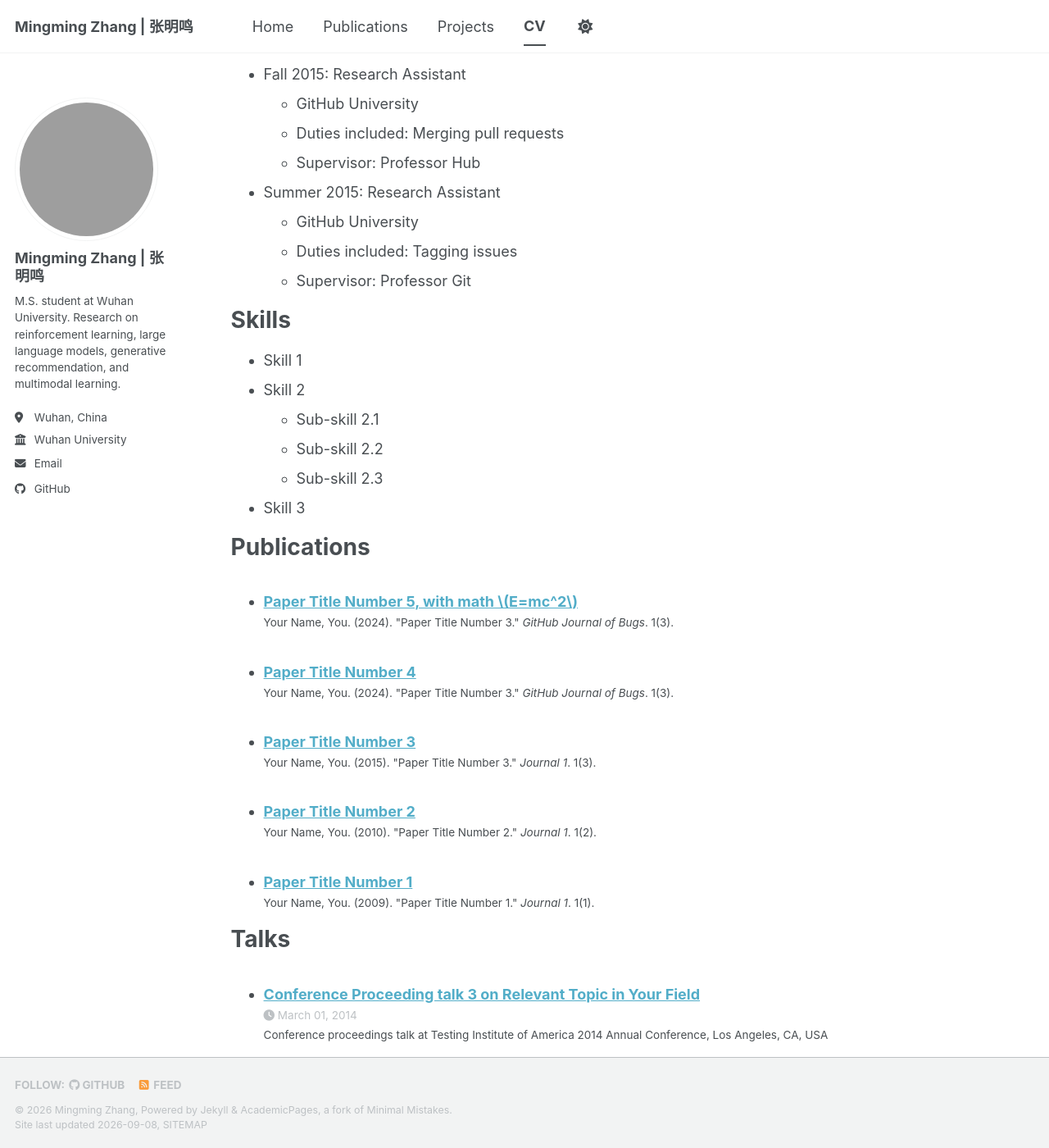
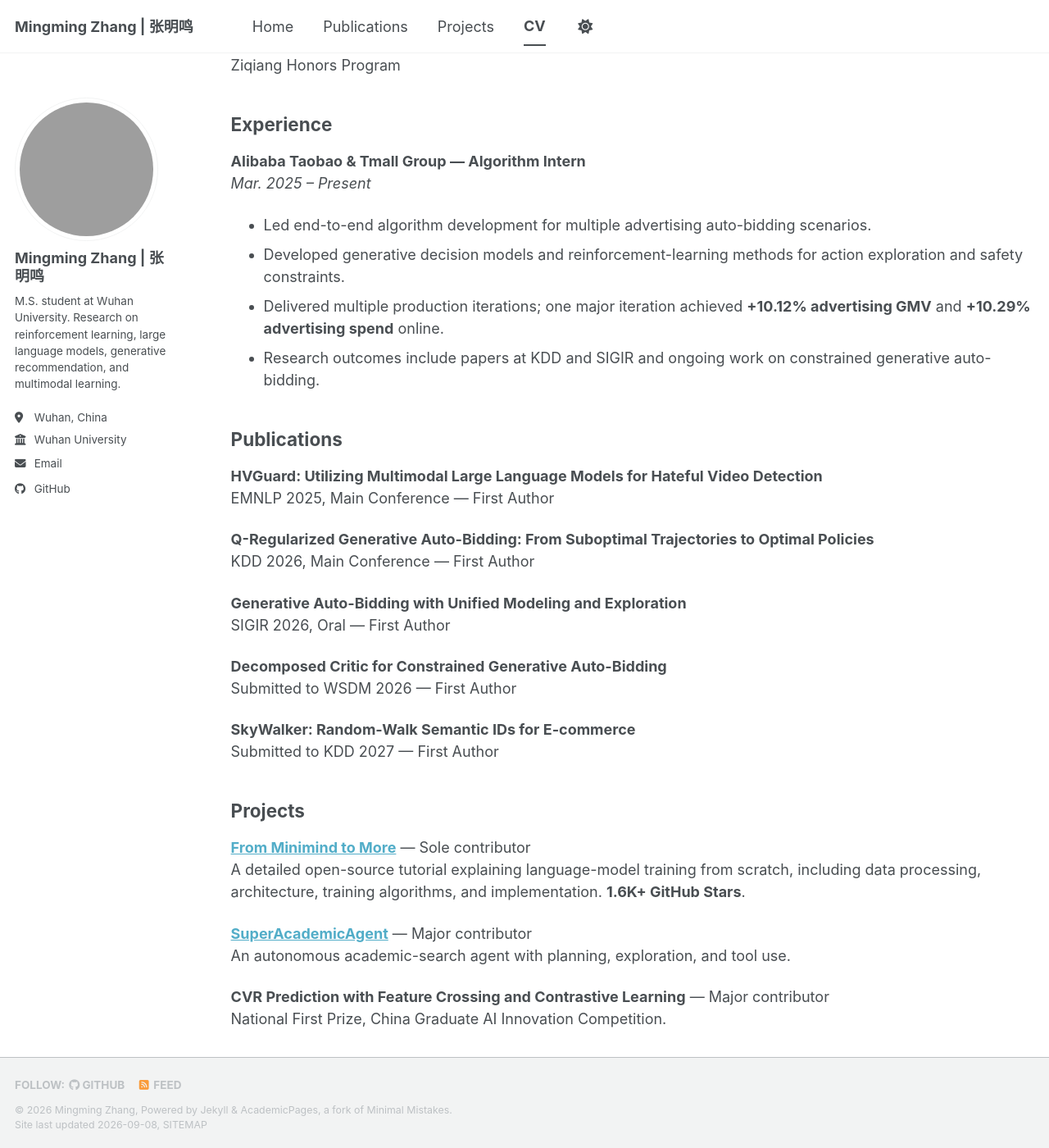
Before and after one commit to Tongyun1/tongyun1.github.io, a Jekyll site: the page built from _pages/cv.md, in a window 1280 px wide and 1400 px high, scrolled down 431 px. Shown: the whole window at 82% size. Built offline with Jekyll 4.4.1, drawn with Linux system fonts in a browser that asks for light colours; a style sheet for code colours, icons or effects is not loaded; some of the changed text lies outside the part shown; grey boxes are pictures that could not be loaded.

Commit message:
Replace template CV with real academic CV

```diff
--- a/_pages/cv.md
+++ b/_pages/cv.md
@@ -7,58 +7,66 @@ redirect_from:
   - /resume
 ---
 
-{% include base_path %}
+# Mingming Zhang (张明鸣)
 
-Education
-======
-* Ph.D in Version Control Theory, GitHub University, 2018 (expected)
-* M.S. in Jekyll, GitHub University, 2014
-* B.S. in GitHub, GitHub University, 2012
+Master's student at Wuhan University working on reinforcement learning, large language models, generative recommendation, and multimodal learning.
 
-Work experience
-======
-* Spring 2024: Academic Pages Collaborator
-  * GitHub University
-  * Duties includes: Updates and improvements to template
-  * Supervisor: The Users
+## Education
 
-* Fall 2015: Research Assistant
-  * GitHub University
-  * Duties included: Merging pull requests
-  * Supervisor: Professor Hub
+**Wuhan University** — M.S., School of Cyber Science and Engineering
+*Sep. 2024 – Present · Expected Jun. 2027*
+Ziqiang Honors Program
 
-* Summer 2015: Research Assistant
-  * GitHub University
-  * Duties included: Tagging issues
-  * Supervisor: Professor Git
+**Wuhan University** — B.S., School of Cyber Science and Engineering
+*Sep. 2020 – Jun. 2024*
+Ziqiang Honors Program
 
-Skills
-======
-* Skill 1
-* Skill 2
-  * Sub-skill 2.1
-  * Sub-skill 2.2
-  * Sub-skill 2.3
-* Skill 3
+## Experience
 
-Publications
-======
-  <ul>{% for post in site.publications reversed %}
-    {% include archive-single-cv.html %}
-  {% endfor %}</ul>
+**Alibaba Taobao & Tmall Group — Algorithm Intern**
+*Mar. 2025 – Present*
 
-Talks
-======
-  <ul>{% for post in site.talks reversed %}
-    {% include archive-single-talk-cv.html  %}
-  {% endfor %}</ul>
+- Led end-to-end algorithm development for multiple advertising auto-bidding scenarios.
+- Developed generative decision models and reinforcement-learning methods for action exploration and safety constraints.
+- Delivered multiple production iterations; one major iteration achieved **+10.12% advertising GMV** and **+10.29% advertising spend** online.
+- Research outcomes include papers at KDD and SIGIR and ongoing work on constrained generative auto-bidding.
 
-Teaching
-======
-  <ul>{% for post in site.teaching reversed %}
-    {% include archive-single-cv.html %}
-  {% endfor %}</ul>
+## Publications
 
-Service and leadership
-======
-* Currently signed in to 43 different slack teams
+**HVGuard: Utilizing Multimodal Large Language Models for Hateful Video Detection**
+EMNLP 2025, Main Conference — First Author
+
+**Q-Regularized Generative Auto-Bidding: From Suboptimal Trajectories to Optimal Policies**
+KDD 2026, Main Conference — First Author
+
+**Generative Auto-Bidding with Unified Modeling and Exploration**
+SIGIR 2026, Oral — First Author
+
+**Decomposed Critic for Constrained Generative Auto-Bidding**
+Submitted to WSDM 2026 — First Author
+
+**SkyWalker: Random-Walk Semantic IDs for E-commerce**
+Submitted to KDD 2027 — First Author
+
+## Projects
+
+**[From Minimind to More](https://github.com/Tongyun1/from-minimind-to-more)** — Sole contributor
+A detailed open-source tutorial explaining language-model training from scratch, including data processing, architecture, training algorithms, and implementation. **1.6K+ GitHub Stars**.
+
+**[SuperAcademicAgent](https://github.com/Tongyun1/SuperAcademicAgent)** — Major contributor
+An autonomous academic-search agent with planning, exploration, and tool use.
+
+**CVR Prediction with Feature Crossing and Contrastive Learning** — Major contributor
+National First Prize, China Graduate AI Innovation Competition.
+
+## Research Interests
+
+- Reinforcement Learning and Offline RL
+- Large Language Models and Post-training
+- Generative Recommendation and Sequential Decision Making
+- Multimodal Large Language Models and Content Understanding
+
+## Contact
+
+- GitHub: [Tongyun1](https://github.com/Tongyun1)
+- Email: 528062420@qq.com
```
